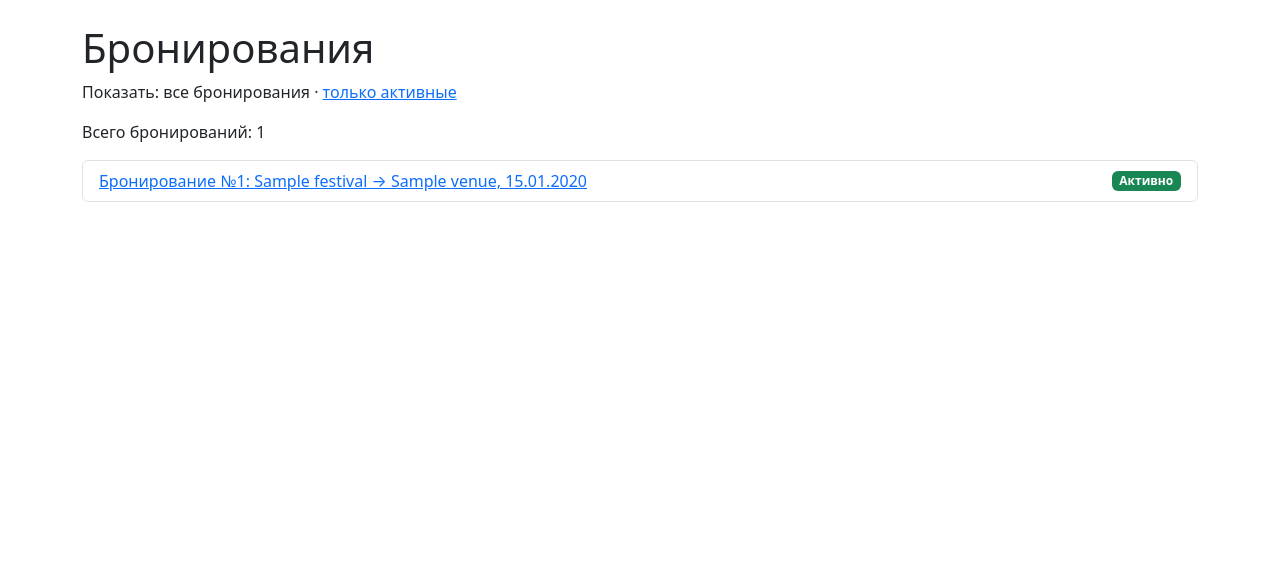
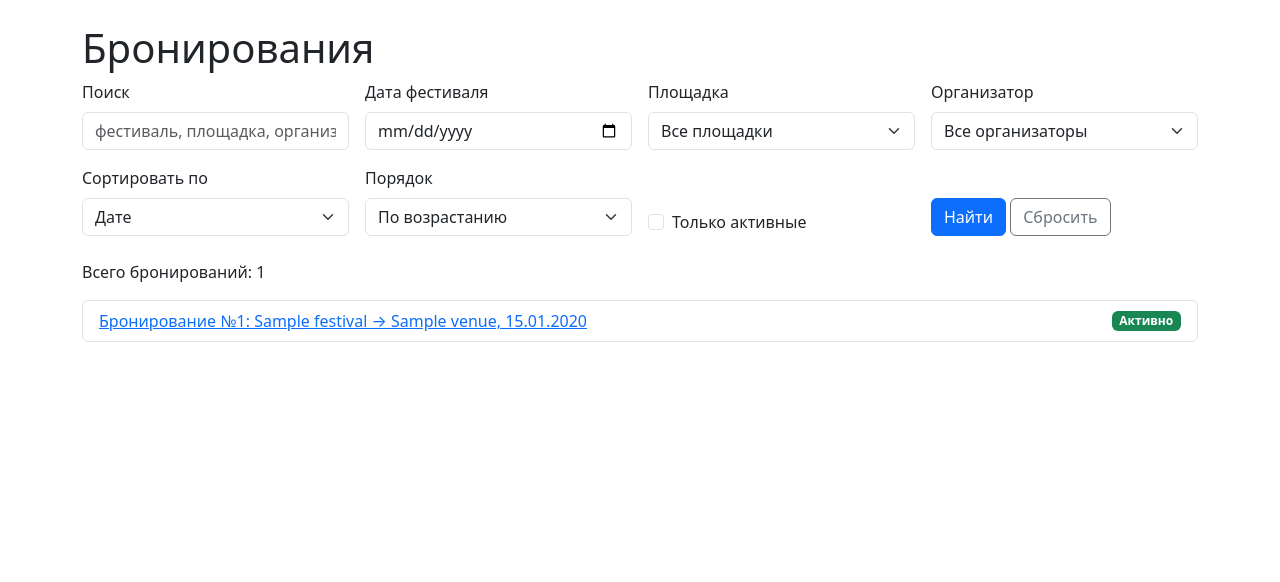
Before and after one commit to Mastertuz/festival-venue-service, a Django app: page /bookings/ in a window 1280 px wide. Shown: the part 65-647 px from the top of the page. Run offline with Django 5.2, Linux system fonts and the light colour scheme; tables that the repository leaves empty hold one stand-in row (values such as "Sample post").

Commit message:
PR9: add booking filters, search, sorting and pagination

```diff
--- a/bookings/templates/bookings/booking_list.html
+++ b/bookings/templates/bookings/booking_list.html
@@ -5,20 +5,102 @@
 {% block content %}
     <h1>Бронирования</h1>
 
+    <form method="get" class="mb-4">
+        <div class="row g-3 align-items-end">
+            <div class="col-md-3">
+                <label for="q" class="form-label">Поиск</label>
+                <input
+                    type="text"
+                    id="q"
+                    name="q"
+                    class="form-control"
+                    placeholder="фестиваль, площадка, организатор"
+                    value="{{ query }}"
+                >
+            </div>
+            <div class="col-md-3">
+                <label for="date" class="form-label">Дата фестиваля</label>
+                <input
+                    type="date"
+                    id="date"
+                    name="date"
+                    class="form-control"
+                    value="{{ raw_date }}"
+                >
+            </div>
+            <div class="col-md-3">
+                <label for="venue" class="form-label">Площадка</label>
+                <select id="venue" name="venue" class="form-select">
+                    <option value="">Все площадки</option>
+                    {% for venue in venues %}
+                        <option
+                            value="{{ venue.pk }}"
+                            {% if selected_venue == venue.pk|stringformat:"s" %}selected{% endif %}
+                        >
+                            {{ venue.name }}
+                        </option>
+                    {% endfor %}
+                </select>
+            </div>
+            <div class="col-md-3">
+                <label for="organizer" class="form-label">Организатор</label>
+                <select id="organizer" name="organizer" class="form-select">
+                    <option value="">Все организаторы</option>
+                    {% for organizer in organizers %}
+                        <option
+                            value="{{ organizer.pk }}"
+                            {% if selected_organizer == organizer.pk|stringformat:"s" %}selected{% endif %}
+                        >
+                            {{ organizer.name }}
+                        </option>
+                    {% endfor %}
+                </select>
+            </div>
+            <div class="col-md-3">
+                <label for="sort" class="form-label">Сортировать по</label>
+                <select id="sort" name="sort" class="form-select">
+                    <option value="date" {% if sort == "date" %}selected{% endif %}>Дате</option>
+                    <option value="venue" {% if sort == "venue" %}selected{% endif %}>Площадке</option>
+                    <option value="festival" {% if sort == "festival" %}selected{% endif %}>Фестивалю</option>
+                    <option value="organizer" {% if sort == "organizer" %}selected{% endif %}>Организатору</option>
+                </select>
+            </div>
+            <div class="col-md-3">
+                <label for="dir" class="form-label">Порядок</label>
+                <select id="dir" name="dir" class="form-select">
+                    <option value="asc" {% if not descending %}selected{% endif %}>По возрастанию</option>
+                    <option value="desc" {% if descending %}selected{% endif %}>По убыванию</option>
+                </select>
+            </div>
+            <div class="col-md-3">
+                <div class="form-check">
+                    <input
+                        type="checkbox"
+                        class="form-check-input"
+                        id="active"
+                        name="active"
+                        value="1"
+                        {% if only_active %}checked{% endif %}
+                    >
+                    <label for="active" class="form-check-label">Только активные</label>
+                </div>
+            </div>
+            <div class="col-md-3">
+                <button type="submit" class="btn btn-primary">Найти</button>
+                <a href="{% url 'bookings:list' %}" class="btn btn-outline-secondary">Сбросить</a>
+            </div>
+        </div>
+    </form>
+
+    {% for error in errors %}
+        <p class="text-danger">{{ error }}</p>
+    {% endfor %}
+
     <p>
-        Показать:
-        {% if only_active %}
-            <a href="{% url 'bookings:list' %}">все бронирования</a> · только активные
-        {% else %}
-            все бронирования · <a href="{% url 'bookings:list' %}?active=1">только активные</a>
-        {% endif %}
+        Всего бронирований: {{ total_count }}
     </p>
 
-    <p>
-        Всего бронирований: {{ bookings|length }}
-    </p>
-
-    <ul class="list-group">
+    <ul class="list-group mb-3">
         {% for booking in bookings %}
             <li class="list-group-item d-flex justify-content-between align-items-center">
                 <a href="{% url 'bookings:detail' booking.id %}">
@@ -34,4 +116,48 @@
             </li>
         {% endfor %}
     </ul>
+
+    {% if page_obj.paginator.num_pages > 1 %}
+        <nav aria-label="Навигация по страницам">
+            <ul class="pagination justify-content-center">
+                {% if page_obj.has_previous %}
+                    <li class="page-item">
+                        <a class="page-link" href="{% querystring page=page_obj.previous_page_number %}">
+                            Назад
+                        </a>
+                    </li>
+                {% else %}
+                    <li class="page-item disabled">
+                        <span class="page-link">Назад</span>
+                    </li>
+                {% endif %}
+
+                {% for page_number in page_obj.paginator.page_range %}
+                    {% if page_number == page_obj.number %}
+                        <li class="page-item active" aria-current="page">
+                            <span class="page-link">{{ page_number }}</span>
+                        </li>
+                    {% else %}
+                        <li class="page-item">
+                            <a class="page-link" href="{% querystring page=page_number %}">
+                                {{ page_number }}
+                            </a>
+                        </li>
+                    {% endif %}
+                {% endfor %}
+
+                {% if page_obj.has_next %}
+                    <li class="page-item">
+                        <a class="page-link" href="{% querystring page=page_obj.next_page_number %}">
+                            Далее
+                        </a>
+                    </li>
+                {% else %}
+                    <li class="page-item disabled">
+                        <span class="page-link">Далее</span>
+                    </li>
+                {% endif %}
+            </ul>
+        </nav>
+    {% endif %}
 {% endblock %}
--- a/bookings/views.py
+++ b/bookings/views.py
@@ -1,26 +1,84 @@
+from django.core.paginator import Paginator
 from django.db.models import Avg, Count, F, Max, Min, Q, Sum
 from django.shortcuts import get_object_or_404, render
 
 from bookings.models import Booking
 from festivals.models import Organizer
+from venue_service.params import parse_iso_date, parse_non_negative_int
+from venue_service.search import search_text
 from venues.models import Venue
 
 # Площадка считается «часто бронируемой», если у неё больше стольких активных бронирований.
 POPULAR_THRESHOLD = 2
 
+# Количество бронирований на одной странице списка.
+BOOKINGS_PER_PAGE = 5
+
+# Допустимые значения параметра sort и соответствующие им поля модели. Произвольное значение
+# из URL в order_by() не передаётся: неизвестный параметр заменяется сортировкой по дате.
+SORT_FIELDS = {
+    "date": "festival__date",
+    "venue": "venue__name",
+    "festival": "festival__name",
+    "organizer": "festival__organizer__name",
+}
+DEFAULT_SORT = "date"
+
+# Поля, по которым ищется текст из параметра q (в том числе поля связанных моделей).
+SEARCH_FIELDS = ["festival__name", "venue__name", "festival__organizer__name"]
+
 
 def bookings(request):
     only_active = request.GET.get("active") == "1"
+    raw_date = request.GET.get("date", "").strip()
+    raw_venue = request.GET.get("venue", "").strip()
+    raw_organizer = request.GET.get("organizer", "").strip()
+    query = request.GET.get("q", "").strip()
+    sort = request.GET.get("sort", DEFAULT_SORT)
+    descending = request.GET.get("dir") == "desc"
+    errors = []
 
-    # Все бронирования; порядок (по дате фестиваля, затем по идентификатору) задан в Meta модели.
+    # Все бронирования; порядок по умолчанию (по дате фестиваля) задан в Meta модели.
     bookings_data = Booking.objects.all()
 
-    # Только активные: условие по булеву полю модели.
+    # Фильтр по статусу: только активные бронирования.
     if only_active:
         bookings_data = bookings_data.filter(is_cancelled=False)
 
-    # Поля связанных моделей через F(): названия фестиваля, площадки и организатора берутся
-    # через внешние ключи без ручного JOIN; values() возвращает словари с нужными ключами.
+    # Фильтр по дате: условие по полю связанной модели (дата проведения фестиваля).
+    selected_date, date_error = parse_iso_date(raw_date)
+    if date_error:
+        errors.append("Укажите корректную дату.")
+    elif selected_date is not None:
+        bookings_data = bookings_data.filter(festival__date=selected_date)
+
+    # Фильтр по площадке (по внешнему ключу) и по организатору (через фестиваль).
+    venue_id, venue_error = parse_non_negative_int(raw_venue)
+    if venue_error:
+        errors.append("Выберите площадку из списка.")
+    elif venue_id is not None:
+        bookings_data = bookings_data.filter(venue_id=venue_id)
+
+    organizer_id, organizer_error = parse_non_negative_int(raw_organizer)
+    if organizer_error:
+        errors.append("Выберите организатора из списка.")
+    elif organizer_id is not None:
+        bookings_data = bookings_data.filter(festival__organizer_id=organizer_id)
+
+    # Поиск по нескольким полям: фестиваль, площадка, организатор.
+    bookings_data = search_text(bookings_data, SEARCH_FIELDS, query)
+
+    # Сортировка по выбранному полю из заранее заданного соответствия; при равенстве значений
+    # порядок определяет идентификатор. Префикс «-» меняет направление.
+    if sort not in SORT_FIELDS:
+        sort = DEFAULT_SORT
+    sort_fields = [SORT_FIELDS[sort], "pk"]
+    if descending:
+        sort_fields = [f"-{field}" for field in sort_fields]
+    bookings_data = bookings_data.order_by(*sort_fields)
+
+    # Поля связанных моделей через F(): названия берутся через внешние ключи без ручного JOIN;
+    # values() возвращает словари с нужными ключами.
     bookings_data = bookings_data.annotate(
         festival_name=F("festival__name"),
         booking_date=F("festival__date"),
@@ -37,9 +95,25 @@
         "is_cancelled",
     )
 
+    # Пагинация применяется после фильтрации и сортировки. get_page() при некорректном номере
+    # возвращает первую страницу, а при слишком большом — последнюю.
+    paginator = Paginator(bookings_data, BOOKINGS_PER_PAGE)
+    page_obj = paginator.get_page(request.GET.get("page"))
+
     context = {
-        "bookings": bookings_data,
+        "bookings": page_obj,
+        "page_obj": page_obj,
+        "total_count": paginator.count,
         "only_active": only_active,
+        "raw_date": raw_date,
+        "selected_venue": raw_venue,
+        "selected_organizer": raw_organizer,
+        "query": query,
+        "sort": sort,
+        "descending": descending,
+        "venues": Venue.objects.order_by("name"),
+        "organizers": Organizer.objects.order_by("name"),
+        "errors": errors,
     }
 
     return render(
```
Also changed, not shown: tests/test_booking_filters.py (added, +279 -0 lines), tests/test_booking_pages.py (+5 -5 lines), tests/test_no_html_in_views.py (+1 -1 lines), venue_service/params.py (added, +34 -0 lines), venues/views.py (+1 -29 lines).
